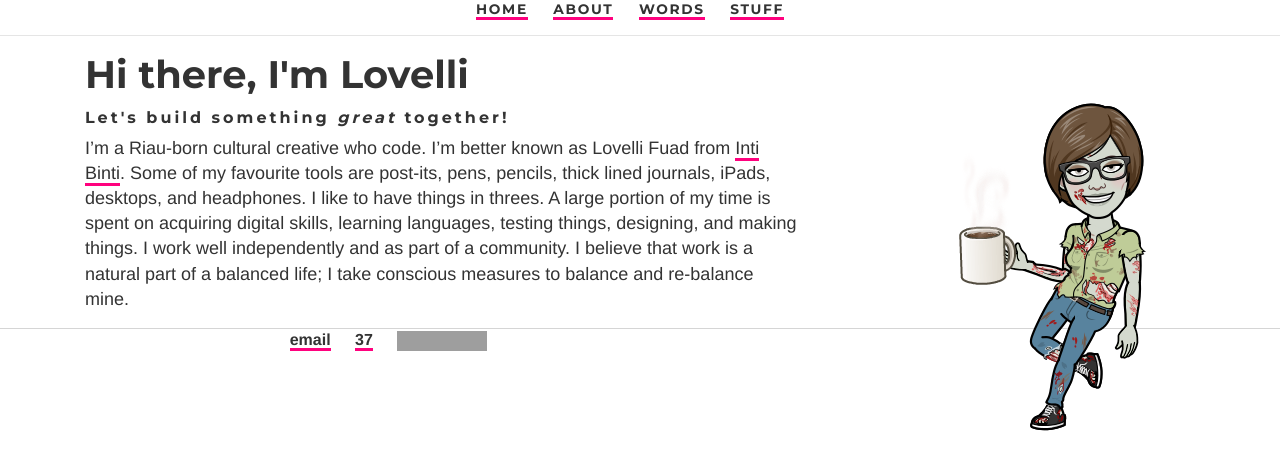
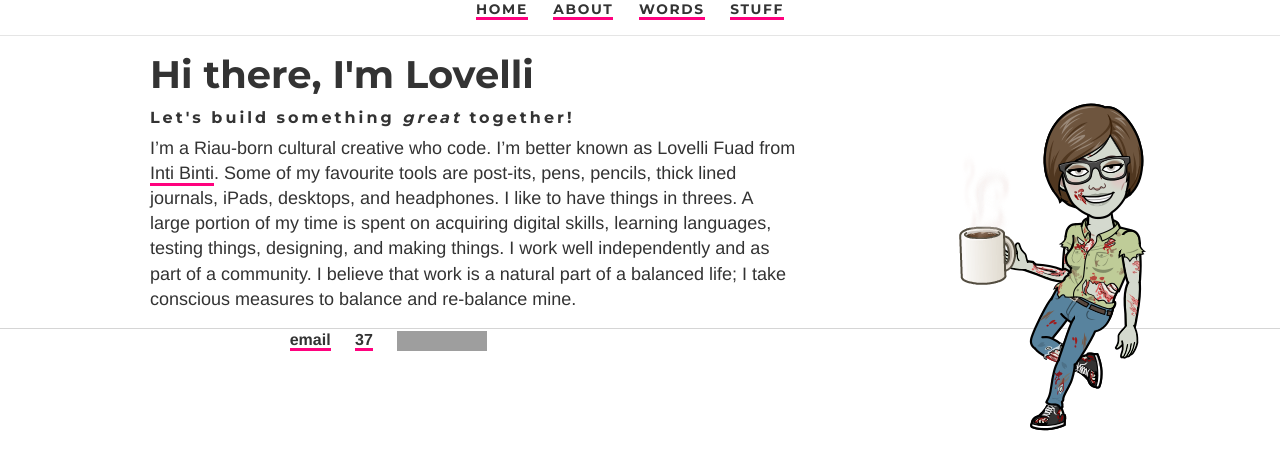
Before and after one commit to ariesti/ariesti.github.io, a Jekyll site: the page built from index.html, in a window 1280 px wide. Shown: the top 470 px of the page. Built offline with Jekyll 4.4.1, drawn with Linux system fonts in a browser that asks for light colours; grey boxes are pictures that could not be loaded.

Commit message:
Update index.html

```diff
--- a/index.html
+++ b/index.html
@@ -9,7 +9,7 @@ description: Towards digital humanities
 	<img src="assets/1-Halloween.png" alt="Flowers in Chania" style="float:right" />
 	</a>
 </div>
-<div style="wrapper">
+<div id="wrapper">
 	<h1>Hi there, I'm Lovelli</h1>
 	<h2 class="subtitle">Let's build something <i>great</i> together!</h2>
 	<p>I’m a Riau-born cultural creative who code.
```
